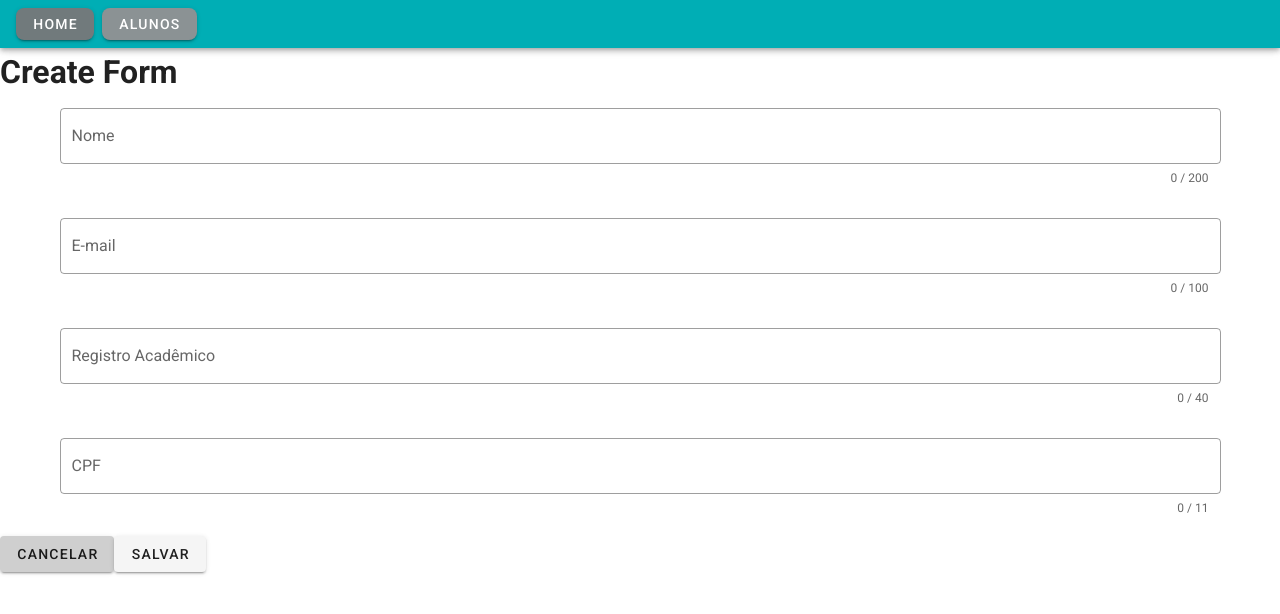
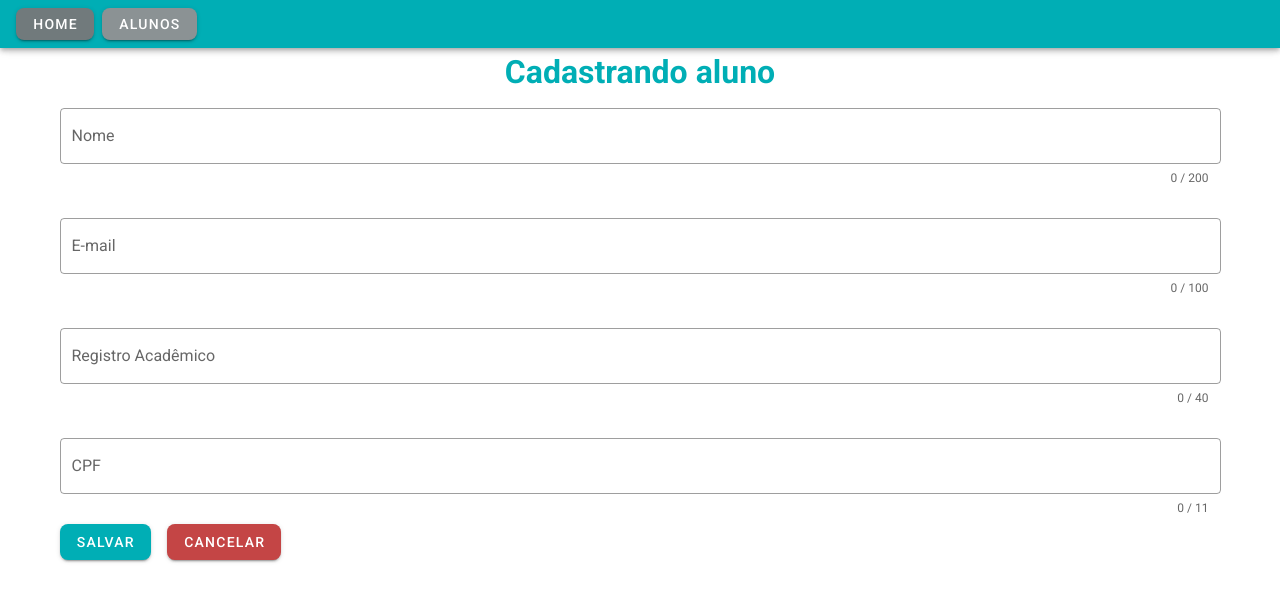
Before and after one commit to grupo-a/challenge-full-stack-web-laravel, a Vue app in the folder frontend/: page /student/create in a window 1280 px wide. Shown: the top 614 px of the page. Built offline with nearby package versions, Linux system fonts and the light colour scheme; what vue-simple-alert would draw is missing.

Commit message:
feat: style create and edit pages

```diff
--- a/frontend/src/views/student/Create.vue
+++ b/frontend/src/views/student/Create.vue
@@ -1,6 +1,6 @@
 <template>
   <div class="content">
-    <h1>Create Form</h1>
+    <h1 align="center" class="primary--text">Cadastrando aluno</h1>
     <FormStudent />
   </div>
 </template>
--- a/frontend/src/views/student/Edit.vue
+++ b/frontend/src/views/student/Edit.vue
@@ -1,6 +1,6 @@
 <template>
   <div class="content">
-    <h1>Edit Form</h1>
+    <h1 align="center" class="primary--text">Editando aluno</h1>
     <FormStudent :student_id=this.$route.params.id></FormStudent>
   </div>
 </template>
--- a/frontend/src/views/student/Form.vue
+++ b/frontend/src/views/student/Form.vue
@@ -59,10 +59,14 @@
             ></v-text-field>
           </v-col>
         </v-row>
+        <v-btn type="button" v-on:click="handleSubmit" color="primary" class="rounded-lg">
+          Salvar
+        </v-btn>
+        <v-btn type="button" to="/student" color="error" class="rounded-lg ml-4">
+          Cancelar
+        </v-btn>
       </v-container>
     </v-form>
-    <v-btn to="/student">Cancelar</v-btn>
-    <v-btn v-on:click="handleSubmit">Salvar</v-btn>
   </div>
 </template>
 
```
